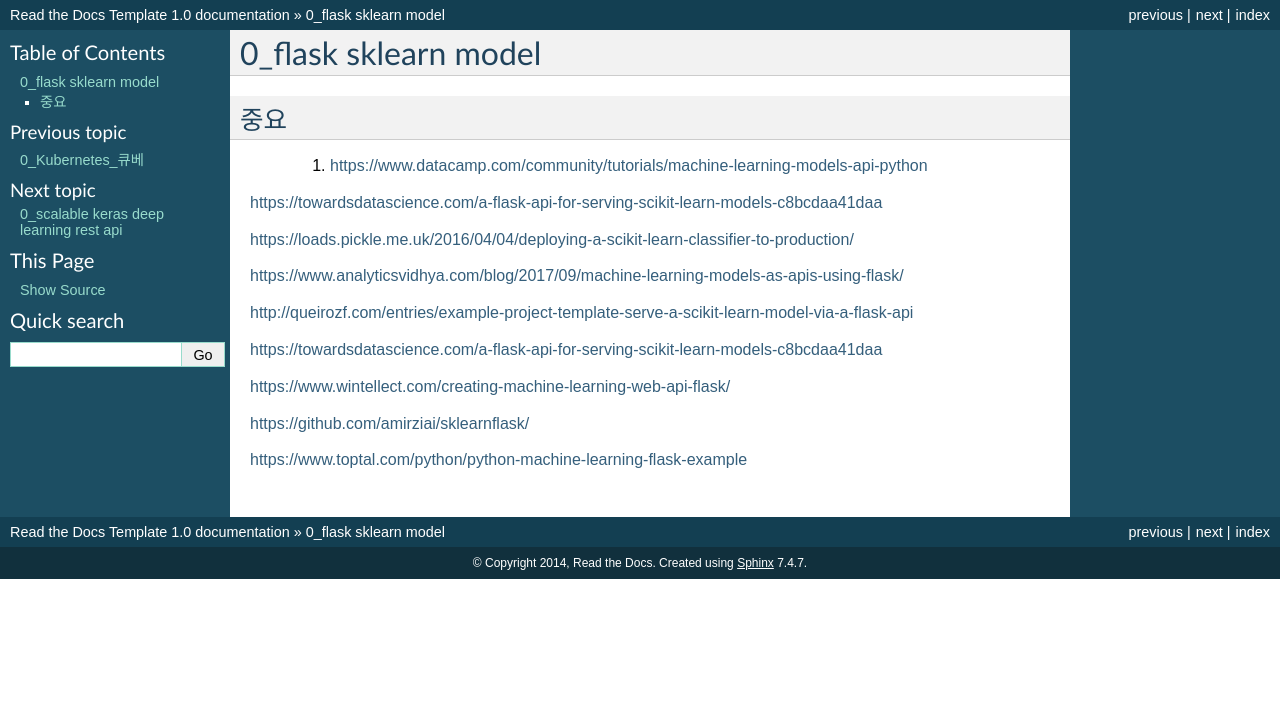
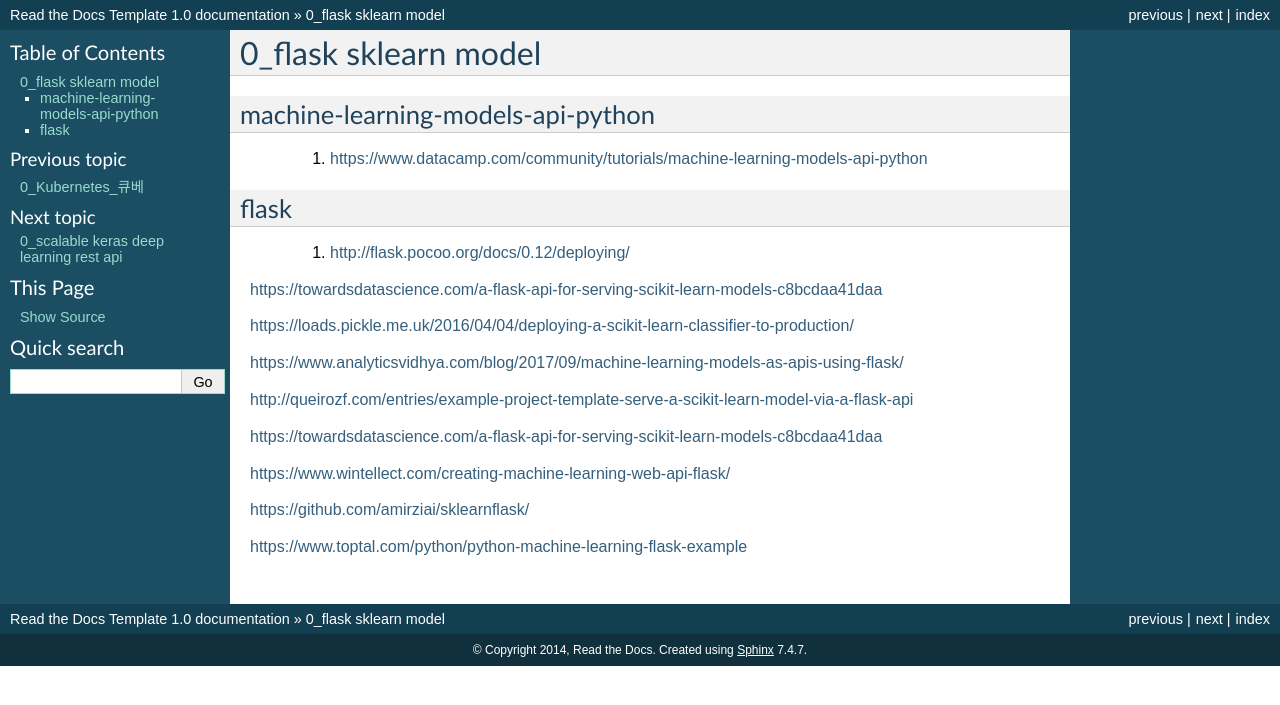
Before and after one commit to smart1004/ReadTheDocs, a Sphinx documentation site: the page built from docs/0_flask_sklearn_model.rst, in a window 1280 px wide. Shown: the top 705 px of the page. Built offline with Sphinx 7.4.7, drawn with Linux system fonts in a browser that asks for light colours.

Commit message:
Update 0_flask_sklearn_model.rst

```diff
--- a/docs/0_flask_sklearn_model.rst
+++ b/docs/0_flask_sklearn_model.rst
@@ -4,10 +4,14 @@
 ============
 
 --------
-중요
+machine-learning-models-api-python
 --------
  #. https://www.datacamp.com/community/tutorials/machine-learning-models-api-python
 
+--------
+flask
+--------
+ #. http://flask.pocoo.org/docs/0.12/deploying/
 
 
 https://towardsdatascience.com/a-flask-api-for-serving-scikit-learn-models-c8bcdaa41daa
```
